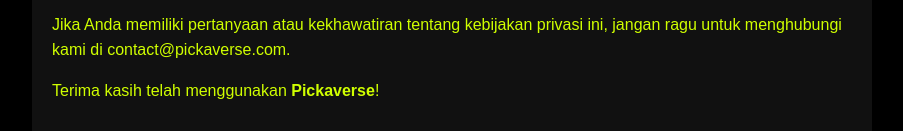
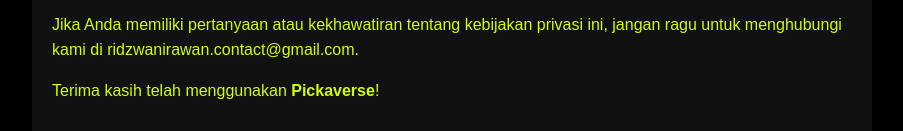
Before and after one commit to ridzverse/pickaverse, a plain HTML site: page privacypolicy.html in a window 1280 px wide. Shown: the part 609-740 px from the top of the page, without its empty margins (188-1091 px from the left). Drawn offline with Linux system fonts and the light colour scheme.

Commit message:
Update privacypolicy.html

```diff
--- a/privacypolicy.html
+++ b/privacypolicy.html
@@ -57,7 +57,7 @@
         <h2>Keamanan</h2>
         <p>Meskipun kami tidak mengumpulkan data, kami tetap berkomitmen untuk memastikan bahwa aplikasi kami beroperasi dengan aman dan terpercaya.</p>
 
-        <p>Jika Anda memiliki pertanyaan atau kekhawatiran tentang kebijakan privasi ini, jangan ragu untuk menghubungi kami di <a href="mailto:ridzwanirawan.contact@gmail.com">contact@pickaverse.com</a>.</p>
+        <p>Jika Anda memiliki pertanyaan atau kekhawatiran tentang kebijakan privasi ini, jangan ragu untuk menghubungi kami di <a href="mailto:ridzwanirawan.contact@gmail.com">ridzwanirawan.contact@gmail.com</a>.</p>
 
         <p>Terima kasih telah menggunakan <strong>Pickaverse</strong>!</p>
     </div>
```
